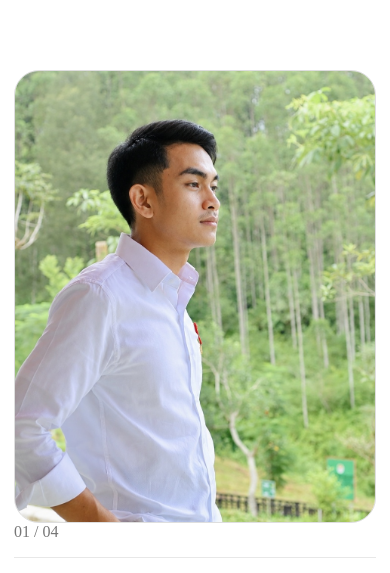
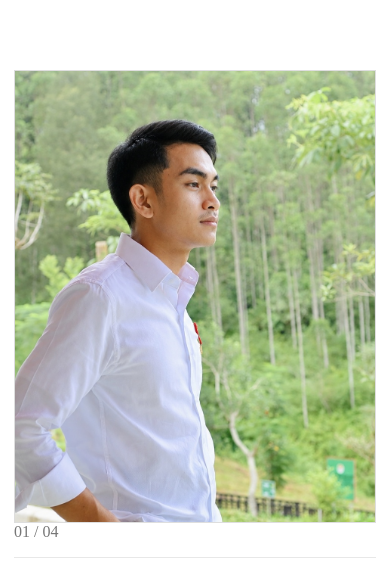
Before and after one commit to LionerHakim/JRHs, a React (Vite) app: page / in a window 390 px wide. Shown: the part 704-1277 px from the top of the page. Built offline with nearby package versions, Linux system fonts and the light colour scheme.

Commit message:
design: make organic system visibly flat and continuous

```diff
--- a/src/future.css
+++ b/src/future.css
@@ -65,7 +65,7 @@ button{cursor:pointer}
 .hero-visual{max-width:540px!important;justify-self:end!important;width:100%!important}
 .hero-photo-wrap{padding:0!important}
 .portrait-frame{
-  aspect-ratio:4/5!important;border-radius:32px!important;overflow:hidden!important;
+  aspect-ratio:4/5!important;border-radius:0!important;overflow:hidden!important;
   border:1px solid #dedede!important;background:#f5f5f5!important;
 }
 .profile-photo{width:100%!important;height:100%!important;object-fit:cover!important}
@@ -125,7 +125,7 @@ button{cursor:pointer}
   border:0!important;border-radius:32px!important;background:#f3efeb!important;
   box-shadow:none!important;overflow:hidden!important;transition:transform .3s ease!important
 }
-.project-card:hover{transform:translateY(-3px)!important}
+.project-card:hover{transform:none!important}
 .project-card-hit{width:100%!important;min-height:390px!important;padding:56px!important;background:transparent!important;text-align:left!important;display:flex!important;flex-direction:column!important}
 .project-topline{color:#615e5b!important;font-size:13px!important;letter-spacing:.03em!important}
 .project-topline .number-display{color:var(--color-ink)!important;font-family:var(--font-geist-mono,var(--font-geist-mono))!important}
@@ -185,7 +185,7 @@ button{cursor:pointer}
 .footer .button:hover{background:var(--color-pure-white)!important;color:#111!important}
 
 /* Modal */
-.modal-backdrop{background:rgba(8,8,8,.55)!important;backdrop-filter:blur(14px)!important;-webkit-backdrop-filter:blur(14px)!important}
+.modal-backdrop{background:rgba(8,8,8,.55)!important;!important;-webkit-backdrop-filter:blur(14px)!important}
 .project-modal{border:1px solid #ddd!important;border-radius:28px!important;}
 .modal-close{background:#f3efeb!important}
 .modal-title-row h2{font-family:var(--font-geist)!important;color:var(--color-ink)!important}
@@ -217,7 +217,7 @@ button{cursor:pointer}
   .hero h1{font-size:clamp(44px,13vw,62px)!important}
   .hero-copy>p{font-size:15px!important}
   .hero-visual{max-width:none!important}
-  .portrait-frame{border-radius:25px!important}
+  .portrait-frame{border-radius:0!important}
   .section{padding:82px 0!important}
   .section-kicker{margin-bottom:32px!important}
   .about-layout,.experience-layout,.cta-grid{grid-template-columns:1fr!important;gap:44px!important}
@@ -279,7 +279,7 @@ main{background:var(--surface-canvas)!important}
 .fact:not(:first-child){border-left-color:var(--color-mist-border)!important}
 .project-card{background:var(--surface-cream-card)!important}
 .project-card,.project-card-hit,.fact,.filter-chip,.search-box,.project-modal,.modal-close,.tool-button{box-shadow:none!important}
-.project-card:hover{transform:translateY(-2px)!important}
+.project-card:hover{transform:none!important}
 .statement{background:var(--surface-cream-card)!important;border-color:var(--color-tan-divider)!important}
 .statement p{max-width:1080px!important;margin-inline:auto!important}
 .cta-section{background:var(--surface-canvas)!important}
```
